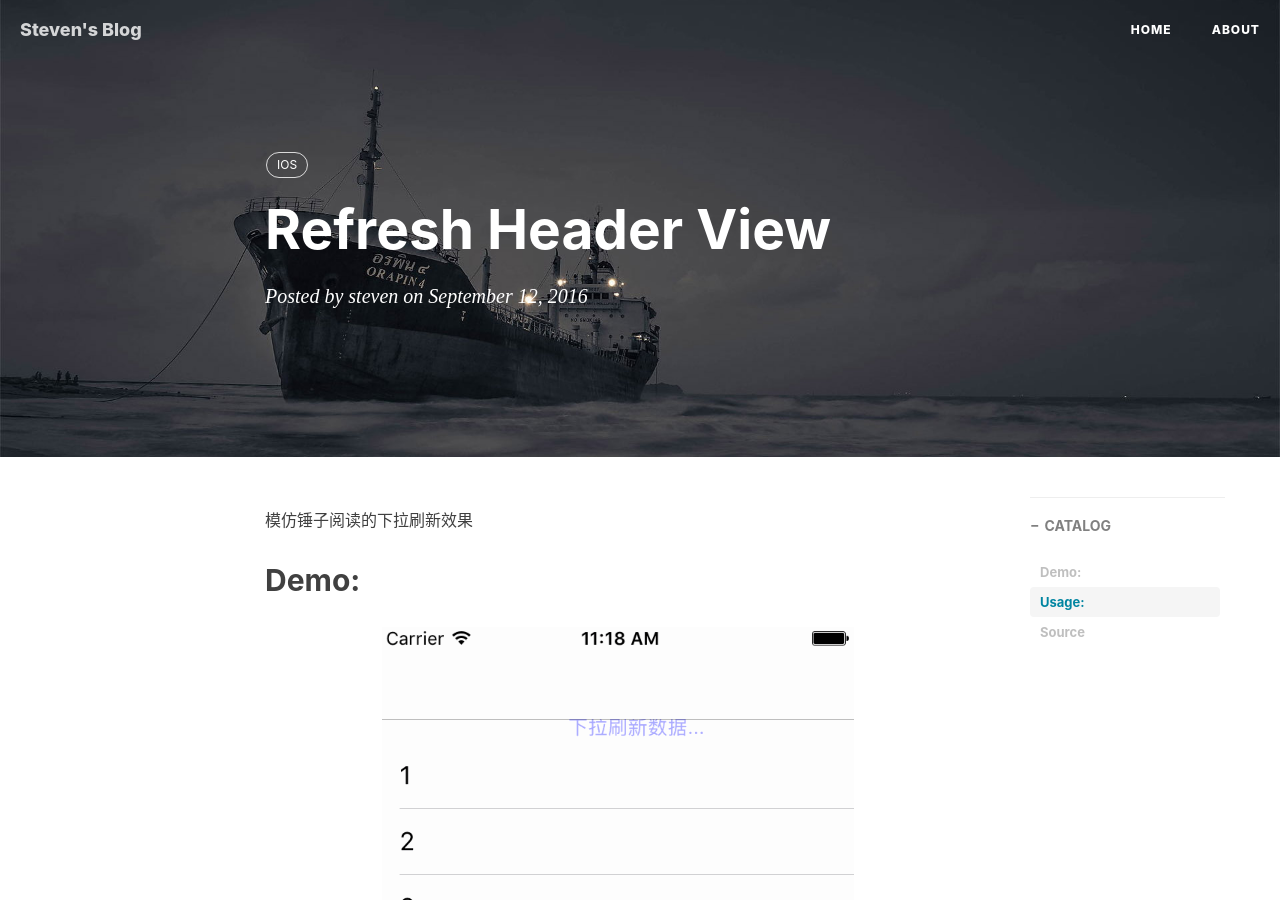
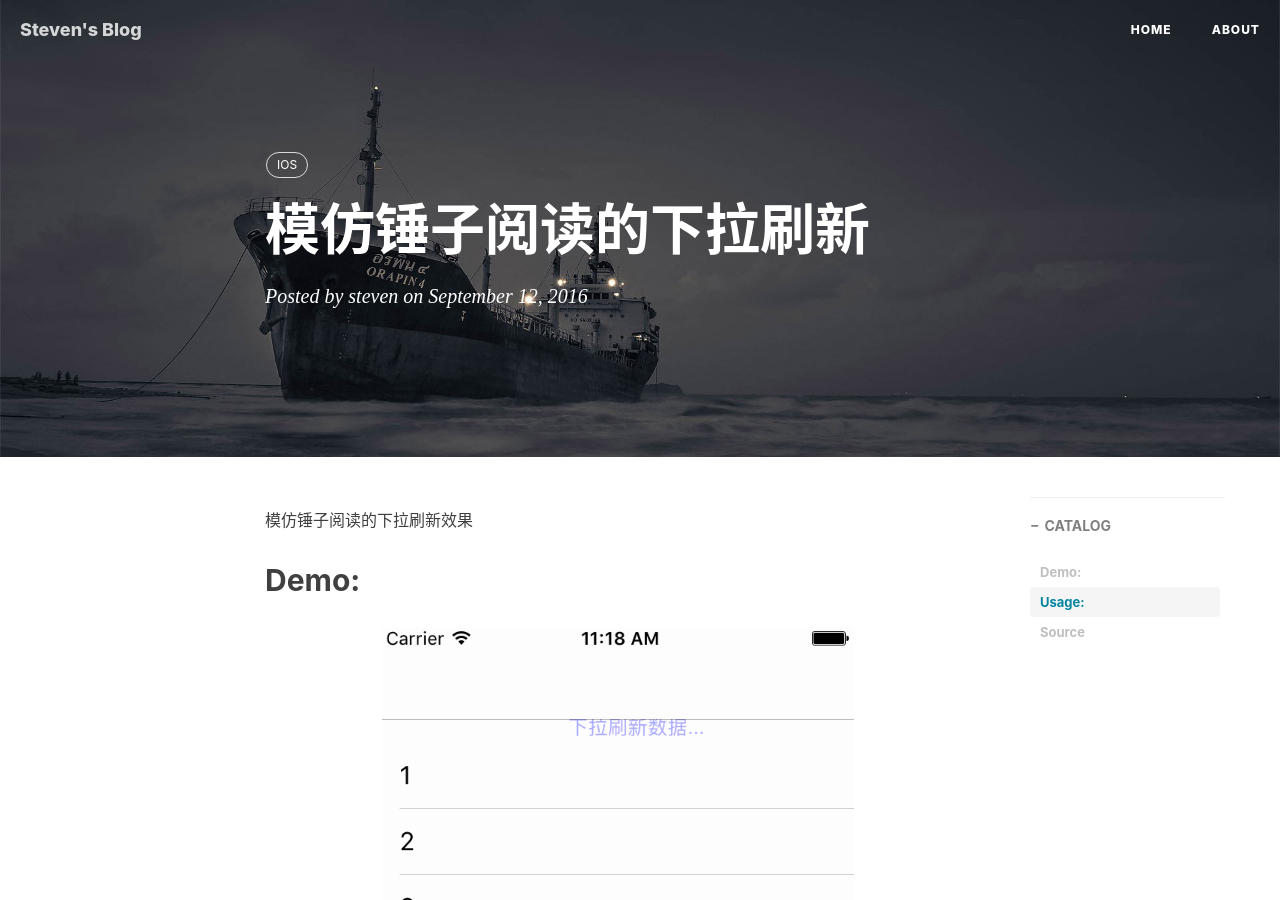
Before and after one commit to StevenDXC/Blog, a Jekyll site: the page built from _posts/2016-09-12-Refreshview.md, in a window 1280 px wide and 900 px high. Built offline with Jekyll 4.4.1, drawn with Linux system fonts in a browser that asks for light colours; nearby versions of some CDN libraries; Markdown is read by kramdown in place of the engine named in the settings; comment, search, counter and statistics services are not loaded.

Commit message:
Update 2016-09-12-Refreshview.md

```diff
--- a/_posts/2016-09-12-Refreshview.md
+++ b/_posts/2016-09-12-Refreshview.md
@@ -1,6 +1,6 @@
 ---
 layout:     post
-title:      "Refresh Header View"
+title:      "模仿锤子阅读的下拉刷新"
 subtitle:   ""
 date:       2016-09-12 14:00:00
 author:     "steven"
```
